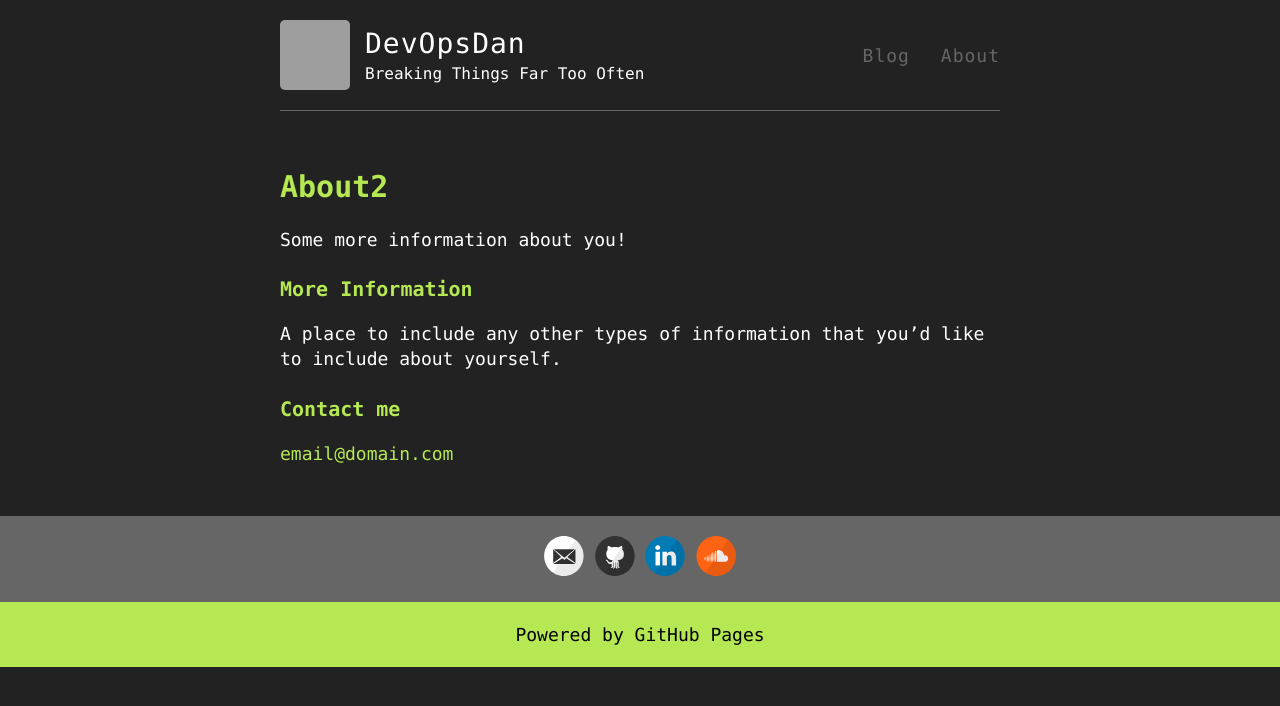
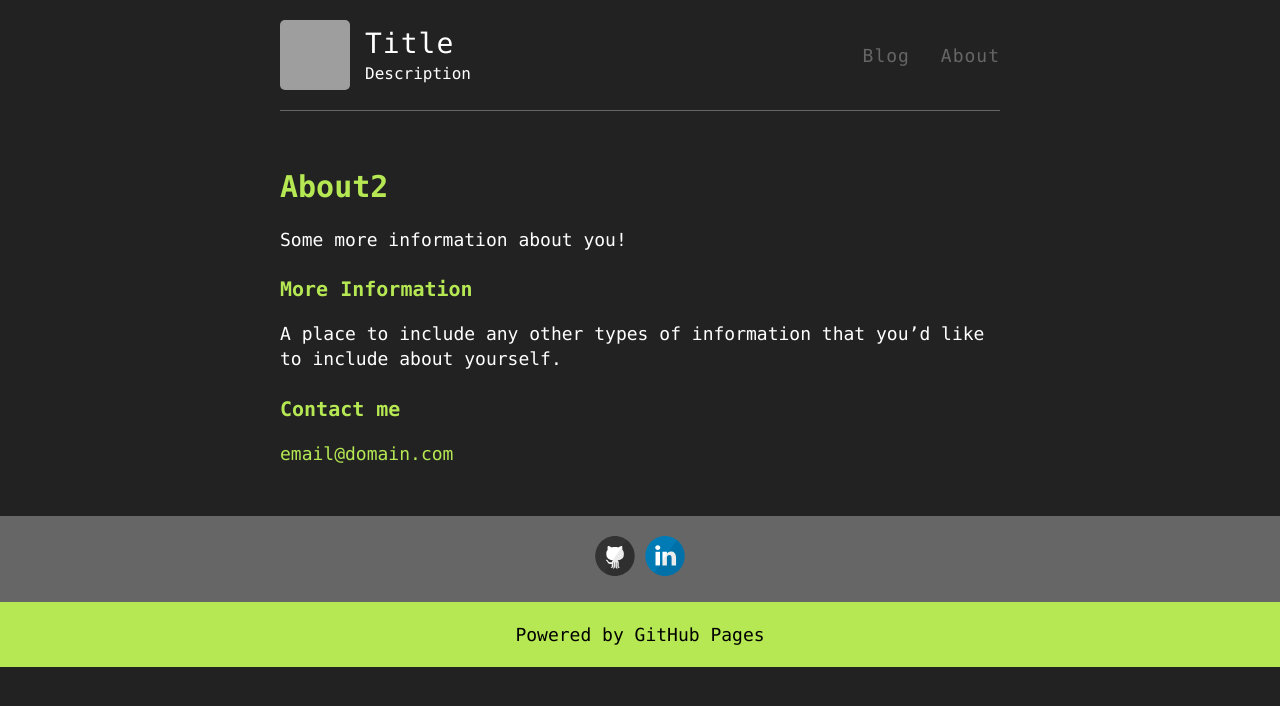
Before and after one commit to dev-danrobertson2/dev-danrobertson2.github.io, a Jekyll site: the page built from about2.md, in a window 1280 px wide. Shown: the top 706 px of the page. Built offline with Jekyll 4.4.1, drawn with Linux system fonts in a browser that asks for light colours; grey boxes are pictures that could not be loaded.

Commit message:
Update _config.yml

```diff
--- a/_config.yml
+++ b/_config.yml
@@ -3,10 +3,10 @@
 #
 
 # Name of your site (displayed in the header)
-name: DevOpsDan
+name: Title
 
 # Short bio or description (displayed in the header)
-description: Breaking Things Far Too Often
+description: Description
 
 # URL of your avatar or profile pic (you could use your GitHub profile pic)
 avatar: https://avatars1.githubusercontent.com/u/12731056?s=400&v=4
@@ -18,7 +18,7 @@ avatar: https://avatars1.githubusercontent.com/u/12731056?s=400&v=4
 # Includes an icon in the footer for each username you enter
 footer-links:
   dribbble:
-  email: contact@devopsdan.co.uk
+  email:
   facebook:
   flickr:
   github: danrobertson2
@@ -30,7 +30,7 @@ footer-links:
   stackoverflow: # your stackoverflow profile, e.g. "users/50476/bart-kiers"
   youtube: # channel/<your_long_string> or user/<user-name>
   googleplus: # anything in your profile username that comes after plus.google.com/
-  soundcloud: danrobertson
+  soundcloud:
 
 bottom-bar:
   item-1: Powered by GitHub Pages
```
